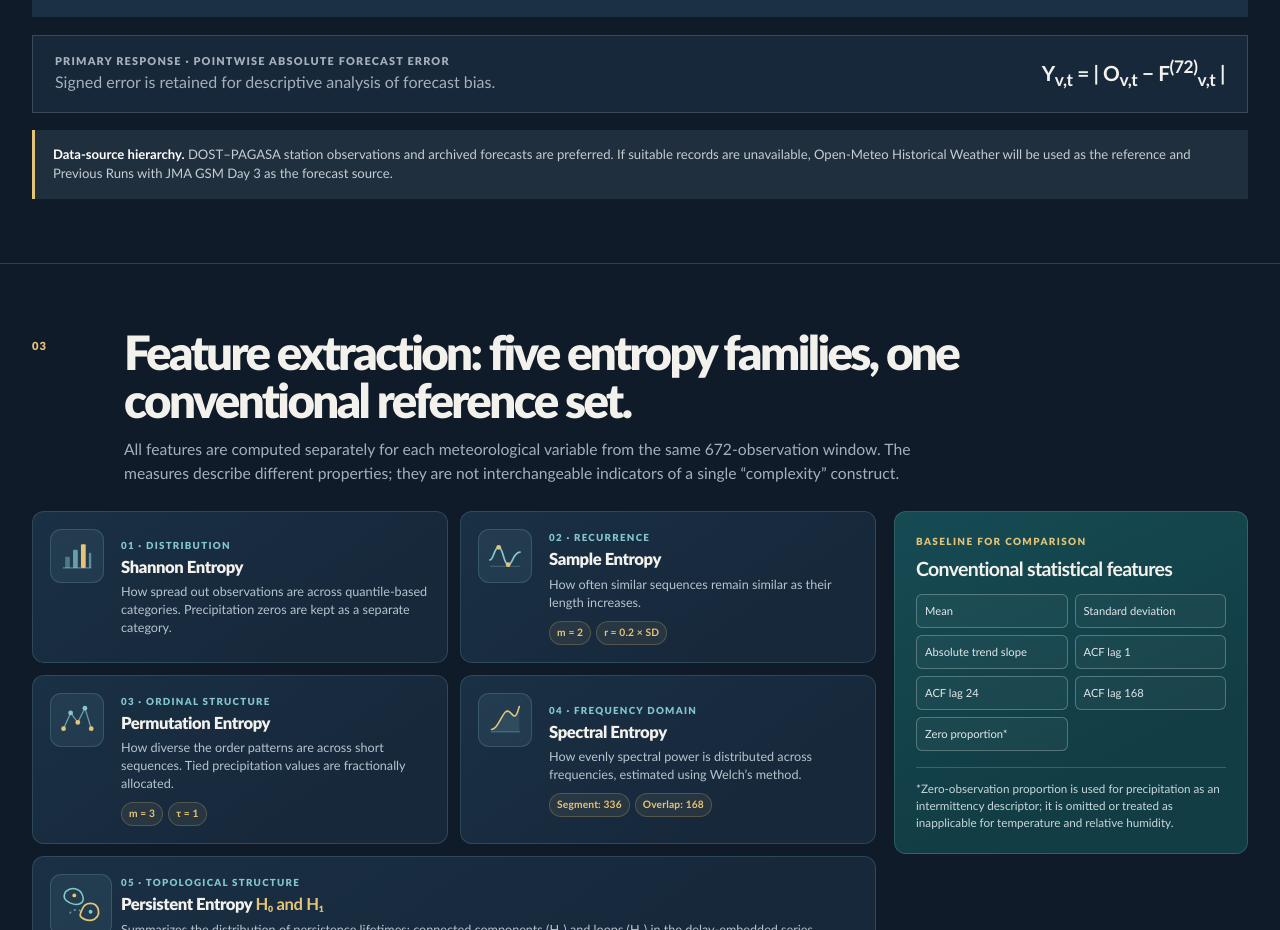
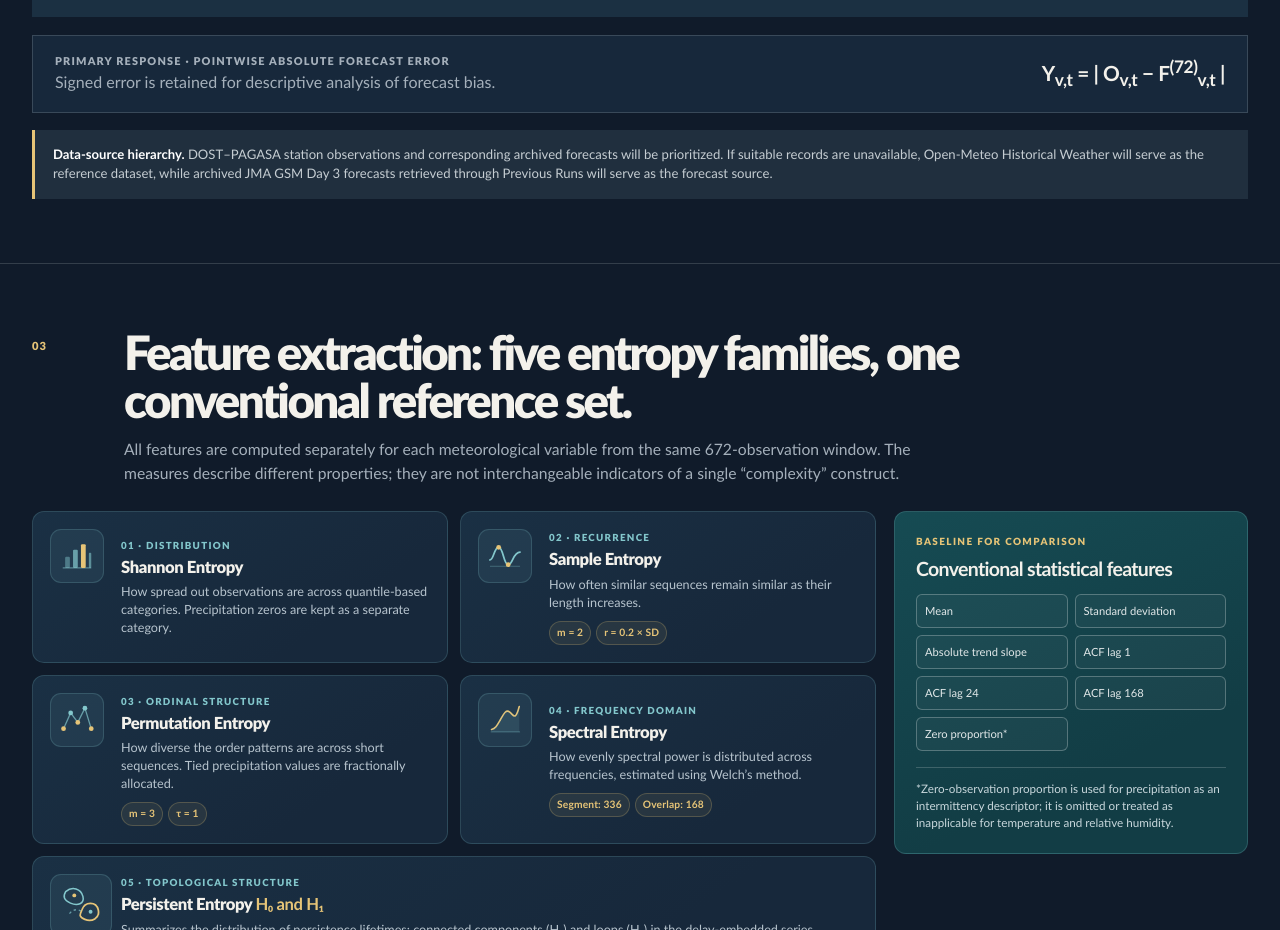
Before and after one commit to johnaaronllobrera/Kala-Ko-Ba-Uulan, a plain HTML site: page index.html in a window 1280 px wide. Shown: the part 1626-2556 px from the top of the page. Drawn offline with Linux system fonts and the light colour scheme; a web font is replaced by a local one.

Commit message:
Update index.html

```diff
--- a/index.html
+++ b/index.html
@@ -376,7 +376,7 @@ h2{color:#f3f1eb}
    <div><div class="eq-label">Primary response · pointwise absolute forecast error</div><div class="small">Signed error is retained for descriptive analysis of forecast bias.</div></div>
    <div class="formula">Y<sub>v,t</sub> = | O<sub>v,t</sub> − F<sup>(72)</sup><sub>v,t</sub> |</div>
   </div>
-  <div class="source-note"><strong>Data-source hierarchy.</strong> DOST–PAGASA station observations and archived forecasts are preferred. If suitable records are unavailable, Open-Meteo Historical Weather will be used as the reference and Previous Runs with JMA GSM Day 3 as the forecast source.</div>
+  <div class="source-note"><strong>Data-source hierarchy.</strong> DOST–PAGASA station observations and corresponding archived forecasts will be prioritized. If suitable records are unavailable, Open-Meteo Historical Weather will serve as the reference dataset, while archived JMA GSM Day 3 forecasts retrieved through Previous Runs will serve as the forecast source.</div>
  </div>
 </section>
 
```
